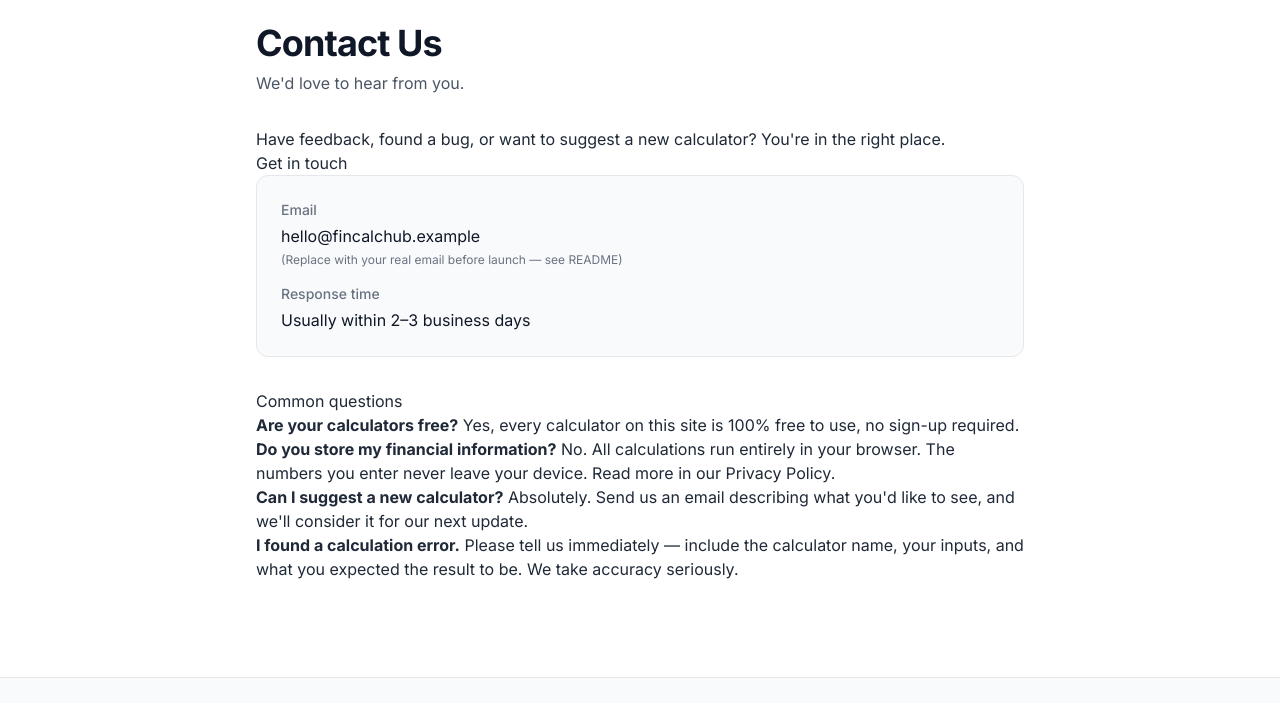
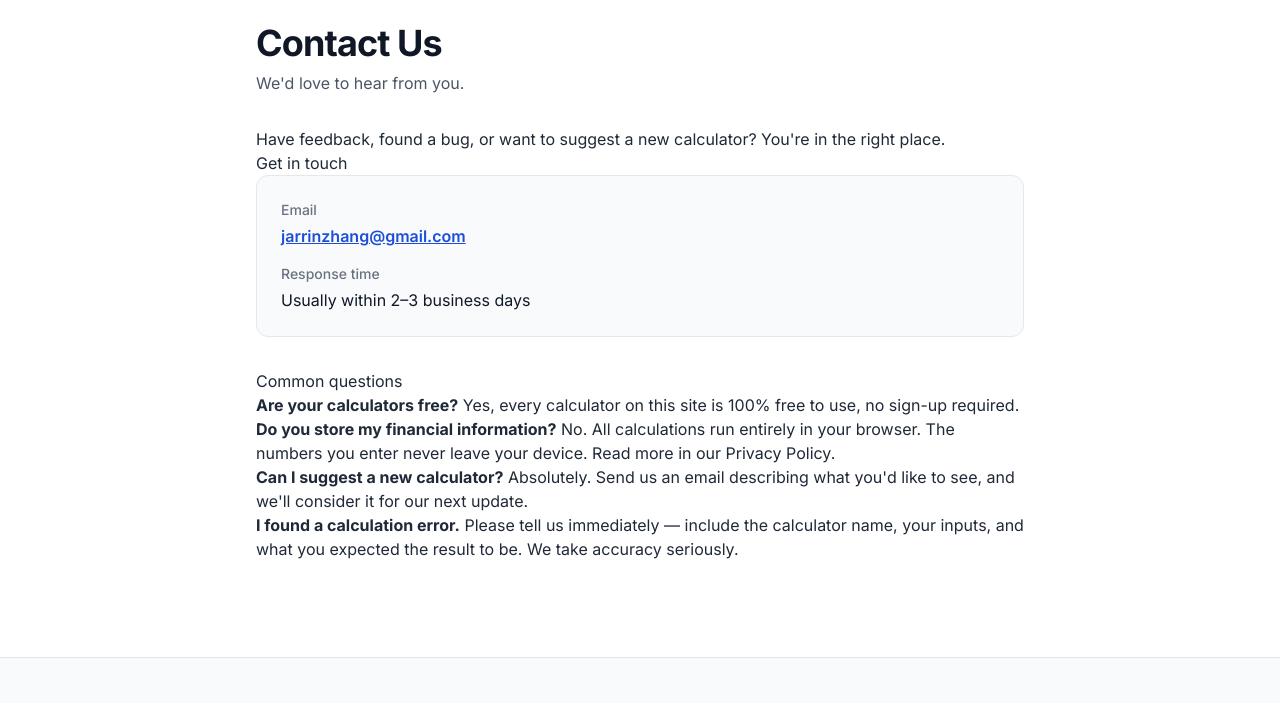
Before and after one commit to jarrinzhang/finance-calculators, an Astro site: page /contact in a window 1280 px wide. Shown: the part 66-769 px from the top of the page. Built offline with nearby package versions, Linux system fonts and the light colour scheme; Astro itself is replaced by a stand-in of ours.

Commit message:
chore: set real contact email (jarrinzhang@gmail.com) on contact page
- Replaced placeholder with real Gmail
- Made it a clickable mailto: link
- Removed 'replace before launch' hint

```diff
--- a/src/pages/contact.astro
+++ b/src/pages/contact.astro
@@ -21,9 +21,11 @@ const description =
       <div class="space-y-4">
         <div>
           <p class="text-sm font-medium text-gray-500">Email</p>
-          <p class="mt-1 text-gray-900">hello&#64;fincalchub.example</p>
-          <p class="mt-1 text-xs text-gray-500">
-            (Replace with your real email before launch &mdash; see README)
+          <p class="mt-1">
+            <a
+              href="mailto:jarrinzhang@gmail.com"
+              class="font-semibold text-brand-700 underline hover:text-brand-900"
+            >jarrinzhang&#64;gmail.com</a>
           </p>
         </div>
         <div>
```
